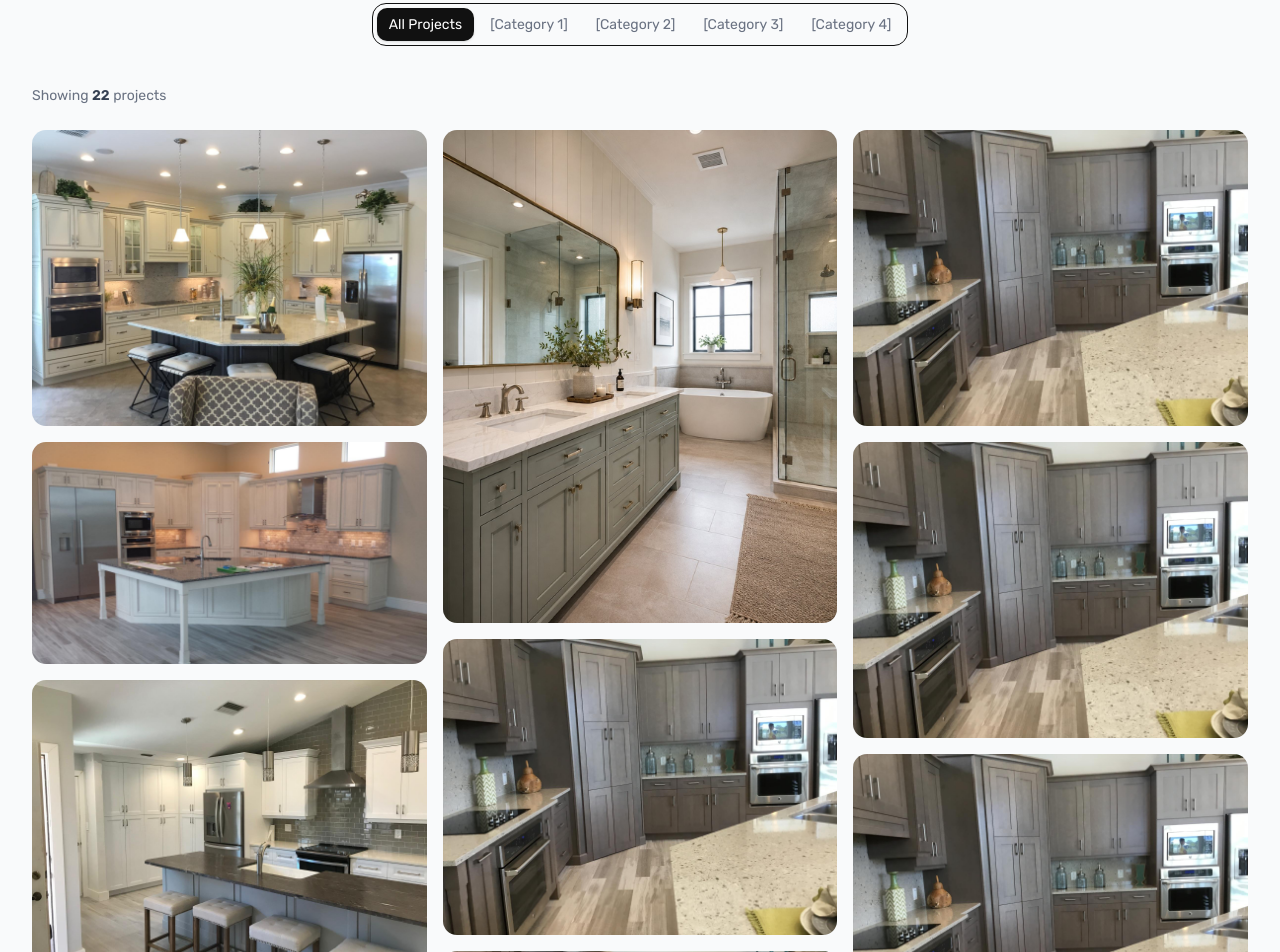
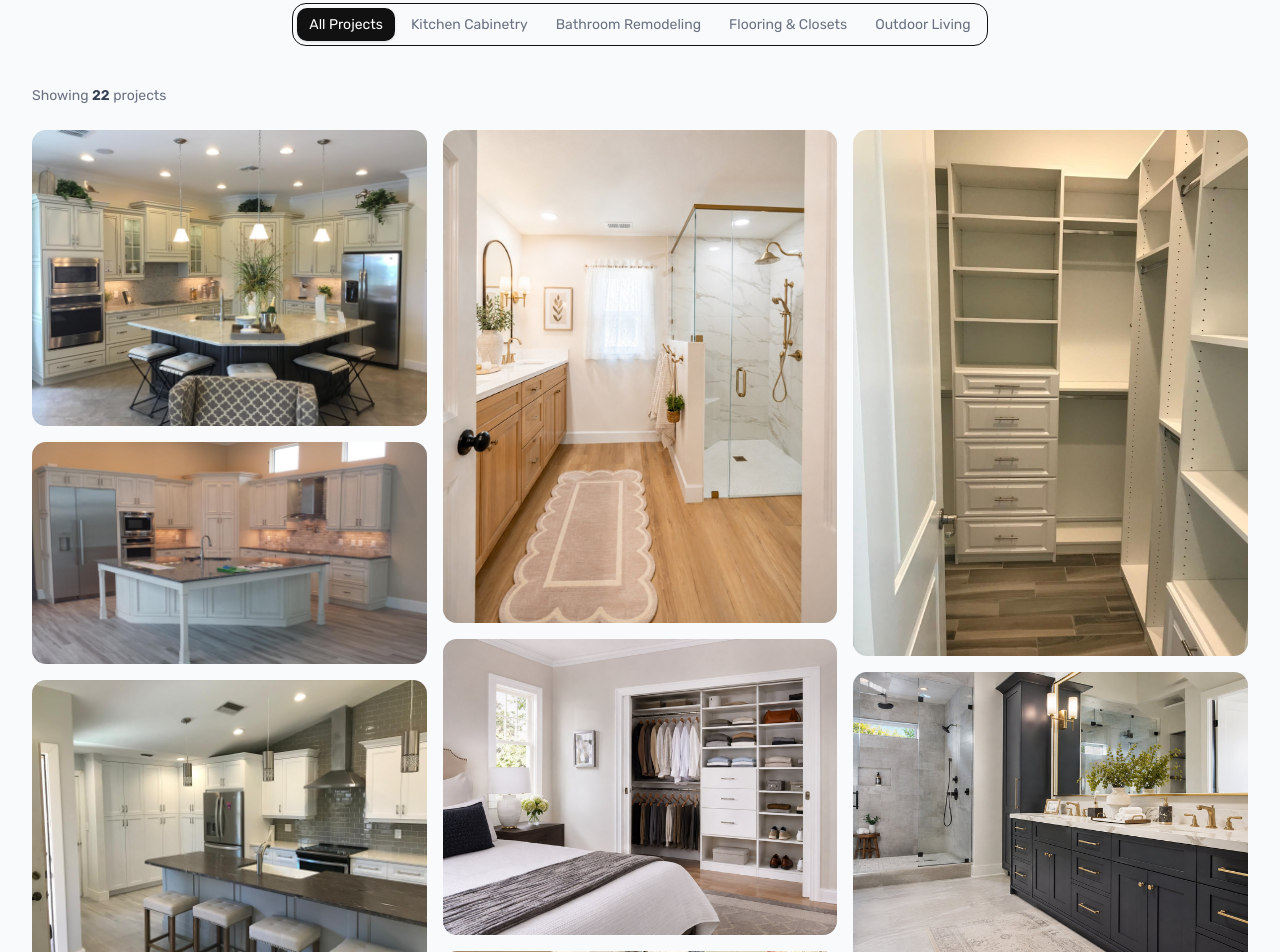
Before and after one commit to zarp-git/frontend_pages_master-cabinets, a Next.js app: page /gallery in a window 1280 px wide. Shown: the part 680-1632 px from the top of the page. Built offline with nearby package versions, Linux system fonts and the light colour scheme; no server answers.

Commit message:
fix: gallery.ts real MC photos/labels, remove isPlaceholder logic, fix last brand colors

```diff
--- a/src/constants/gallery.ts
+++ b/src/constants/gallery.ts
@@ -1,7 +1,6 @@
 import type {
   GalleryItem,
   GalleryCategoryTab,
-  GalleryCategory,
 } from "@/types/gallery.type";
 import { COMPANY_NAME } from "@/constants/business-info";
 
@@ -10,50 +9,49 @@ import { COMPANY_NAME } from "@/constants/business-info";
 // ---------------------------------------------------------------------------
 
 export const GALLERY_CATEGORIES: GalleryCategoryTab[] = [
-  { label: "All Projects", value: "all" },
-  { label: "[Category 1]", value: "category-1" },
-  { label: "[Category 2]", value: "category-2" },
-  { label: "[Category 3]", value: "category-3" },
-  { label: "[Category 4]", value: "category-4" },
+  { label: "All Projects",         value: "all" },
+  { label: "Kitchen Cabinetry",    value: "category-1" },
+  { label: "Bathroom Remodeling",  value: "category-2" },
+  { label: "Flooring & Closets",   value: "category-3" },
+  { label: "Outdoor Living",       value: "category-4" },
 ];
 
-const CITIES = ["[City 1]", "[City 2]", "[City 3]"];
+const CITIES = ["Naples, FL", "Fort Myers, FL", "Marco Island, FL"];
 
 // ---------------------------------------------------------------------------
-// Gallery items — each src is unique, no repetition within "all" view
-// image1-7 used once each; remaining cards use zarp-logomark-black as placeholder
+// Gallery items — all use real Master Cabinets project photos
 // ---------------------------------------------------------------------------
 
 export const GALLERY_ITEMS: GalleryItem[] = [
-  // category-1 — 6 items
-  { id: "category-1-01", title: "[Project Title 1]", src: "/images/projects/luxury-kitchen-remodel-custom-cabinets.jpg",              category: "category-1", location: CITIES[0], featured: true },
-  { id: "category-1-02", title: "[Project Title 2]", src: "/images/projects/custom-kitchen-cabinetry-remodel.jpg",              category: "category-1", location: CITIES[1] },
-  { id: "category-1-03", title: "[Project Title 3]", src: "/images/projects/full-kitchen-remodel-custom-cabinetry.jpg",              category: "category-1", location: CITIES[2] },
-  { id: "category-1-04", title: "[Project Title 4]", src: "/images/projects/gray-custom-kitchen-cabinetry.jpg", category: "category-1", location: CITIES[0] },
-  { id: "category-1-05", title: "[Project Title 5]", src: "/images/projects/gray-custom-kitchen-cabinetry.jpg", category: "category-1", location: CITIES[1] },
-  { id: "category-1-06", title: "[Project Title 6]", src: "/images/projects/gray-custom-kitchen-cabinetry.jpg", category: "category-1", location: CITIES[2] },
+  // category-1: Kitchen Cabinetry — 6 items
+  { id: "category-1-01", title: "Luxury Kitchen Remodel with Custom Cabinetry",     src: "/images/projects/luxury-kitchen-remodel-custom-cabinets.jpg",  category: "category-1", location: CITIES[0], featured: true },
+  { id: "category-1-02", title: "Custom Kitchen Cabinetry Remodel",                 src: "/images/projects/custom-kitchen-cabinetry-remodel.jpg",         category: "category-1", location: CITIES[1] },
+  { id: "category-1-03", title: "Full Kitchen Remodel with Custom Cabinetry",       src: "/images/projects/full-kitchen-remodel-custom-cabinetry.jpg",    category: "category-1", location: CITIES[2] },
+  { id: "category-1-04", title: "Modern Custom Kitchen Cabinetry",                  src: "/images/projects/modern-custom-kitchen-cabinetry.jpg",          category: "category-1", location: CITIES[0] },
+  { id: "category-1-05", title: "Custom White Kitchen Cabinetry",                   src: "/images/projects/custom-white-kitchen-cabinetry.jpg",           category: "category-1", location: CITIES[1] },
+  { id: "category-1-06", title: "Gray Custom Kitchen Cabinetry",                    src: "/images/projects/gray-custom-kitchen-cabinetry.jpg",            category: "category-1", location: CITIES[2] },
 
-  // category-2 — 6 items
-  { id: "category-2-01", title: "[Project Title 1]", src: "/images/projects/custom-white-kitchen-cabinetry.jpg",              category: "category-2", location: CITIES[0], featured: true },
-  { id: "category-2-02", title: "[Project Title 2]", src: "/images/projects/modern-custom-kitchen-cabinetry.jpg",              category: "category-2", location: CITIES[1] },
-  { id: "category-2-03", title: "[Project Title 3]", src: "/images/projects/bathroom_remodel_finished_01.jpg",              category: "category-2", location: CITIES[2] },
-  { id: "category-2-04", title: "[Project Title 4]", src: "/images/projects/gray-custom-kitchen-cabinetry.jpg", category: "category-2", location: CITIES[0] },
-  { id: "category-2-05", title: "[Project Title 5]", src: "/images/projects/gray-custom-kitchen-cabinetry.jpg", category: "category-2", location: CITIES[1] },
-  { id: "category-2-06", title: "[Project Title 6]", src: "/images/projects/gray-custom-kitchen-cabinetry.jpg", category: "category-2", location: CITIES[2] },
+  // category-2: Bathroom Remodeling — 6 items
+  { id: "category-2-01", title: "Bathroom Remodel — Finished Results",              src: "/images/projects/bathroom_remodel_finished_01.jpg",            category: "category-2", location: CITIES[0], featured: true },
+  { id: "category-2-02", title: "Bathroom Remodel — Custom Tile and Fixtures",      src: "/images/projects/bathroom_remodel_finished_02.jpg",            category: "category-2", location: CITIES[1] },
+  { id: "category-2-03", title: "Bathroom Remodel — Spa-Style Shower",              src: "/images/projects/bathroom_remodel_finished_03.jpg",            category: "category-2", location: CITIES[2] },
+  { id: "category-2-04", title: "Bathroom Remodel — Full Gut and Renovation",       src: "/images/projects/bathroom_remodel_finished_04.jpg",            category: "category-2", location: CITIES[0] },
+  { id: "category-2-05", title: "Bathroom Demolition and Complete Renovation",      src: "/images/projects/bathroom_demolition_01.jpg",                  category: "category-2", location: CITIES[1] },
+  { id: "category-2-06", title: "Custom Bathroom Cabinetry and Vanity",             src: "/images/projects/cabinetry_kitchen_finished_02.jpg",           category: "category-2", location: CITIES[2] },
 
-  // category-3 — 5 items
-  { id: "category-3-01", title: "[Project Title 1]", src: "/images/projects/dark-wood-flooring-installation.jpg",              category: "category-3", location: CITIES[0], featured: true },
-  { id: "category-3-02", title: "[Project Title 2]", src: "/images/projects/gray-custom-kitchen-cabinetry.jpg", category: "category-3", location: CITIES[1] },
-  { id: "category-3-03", title: "[Project Title 3]", src: "/images/projects/gray-custom-kitchen-cabinetry.jpg", category: "category-3", location: CITIES[2] },
-  { id: "category-3-04", title: "[Project Title 4]", src: "/images/projects/gray-custom-kitchen-cabinetry.jpg", category: "category-3", location: CITIES[0] },
-  { id: "category-3-05", title: "[Project Title 5]", src: "/images/projects/gray-custom-kitchen-cabinetry.jpg", category: "category-3", location: CITIES[1] },
+  // category-3: Flooring & Closets — 5 items
+  { id: "category-3-01", title: "Dark Wood Flooring Installation",                  src: "/images/projects/dark-wood-flooring-installation.jpg",          category: "category-3", location: CITIES[0], featured: true },
+  { id: "category-3-02", title: "Flooring and Staircase Remodeling",                src: "/images/projects/flooring-and-staircase-remodeling.jpg",        category: "category-3", location: CITIES[1] },
+  { id: "category-3-03", title: "Residential Flooring Installation",                src: "/images/projects/residential-flooring-installation.jpg",        category: "category-3", location: CITIES[2] },
+  { id: "category-3-04", title: "Custom Walk-In Closet Installation",               src: "/images/projects/custom-walk-in-closet-installation.jpg",       category: "category-3", location: CITIES[0] },
+  { id: "category-3-05", title: "Bedroom Closet Remodel",                           src: "/images/projects/bedroom_closet_remodel_01.jpg",                category: "category-3", location: CITIES[1] },
 
-  // category-4 — 5 items
-  { id: "category-4-01", title: "[Project Title 1]", src: "/images/projects/gray-custom-kitchen-cabinetry.jpg", category: "category-4", location: CITIES[0], featured: true },
-  { id: "category-4-02", title: "[Project Title 2]", src: "/images/projects/gray-custom-kitchen-cabinetry.jpg", category: "category-4", location: CITIES[1] },
-  { id: "category-4-03", title: "[Project Title 3]", src: "/images/projects/gray-custom-kitchen-cabinetry.jpg", category: "category-4", location: CITIES[2] },
-  { id: "category-4-04", title: "[Project Title 4]", src: "/images/projects/gray-custom-kitchen-cabinetry.jpg", category: "category-4", location: CITIES[0] },
-  { id: "category-4-05", title: "[Project Title 5]", src: "/images/projects/gray-custom-kitchen-cabinetry.jpg", category: "category-4", location: CITIES[1] },
+  // category-4: Outdoor Living — 5 items
+  { id: "category-4-01", title: "Custom Outdoor Kitchen Cabinetry",                 src: "/images/projects/custom-outdoor-kitchen-cabinetry.jpg",         category: "category-4", location: CITIES[0], featured: true },
+  { id: "category-4-02", title: "Custom Outdoor Living Remodel",                    src: "/images/projects/custom-outdoor-living-remodel.jpg",            category: "category-4", location: CITIES[1] },
+  { id: "category-4-03", title: "Custom Built-In Entertainment Center",             src: "/images/projects/custom-built-in-entertainment-center.jpg",     category: "category-4", location: CITIES[2] },
+  { id: "category-4-04", title: "Custom Laundry Room Cabinetry",                    src: "/images/projects/custom-laundry-room-cabinetry.jpg",            category: "category-4", location: CITIES[0] },
+  { id: "category-4-05", title: "Custom Storage and Wine Cabinetry",                src: "/images/projects/custom-storage-and-wine-cabinetry.jpg",        category: "category-4", location: CITIES[1] },
 ];
 
 // ---------------------------------------------------------------------------
@@ -61,7 +59,6 @@ export const GALLERY_ITEMS: GalleryItem[] = [
 // ---------------------------------------------------------------------------
 
 export const GALLERY_SEO = {
-  metaTitle: `Project Gallery | ${COMPANY_NAME}`,
-  metaDescription:
-    "[Gallery SEO description — present the completed projects and available categories for viewing.]",
-} as const;
+  metaTitle: `Project Gallery | ${COMPANY_NAME} — Naples, FL`,
+  metaDescription: `Browse our portfolio of custom cabinetry, kitchen remodels, bathroom renovations, flooring installations, and outdoor living projects across Southwest Florida.`,
+};
--- a/src/presentation/pages/(public)/gallery/gallery.view.tsx
+++ b/src/presentation/pages/(public)/gallery/gallery.view.tsx
@@ -165,7 +165,6 @@ function GalleryCard({
   item: GalleryItem;
   onClick: () => void;
 }) {
-  const isPlaceholder = item.src.includes("zarp-logomark-black");
   const height = item.featured ? 500 : 400;
 
   return (
@@ -174,23 +173,14 @@ function GalleryCard({
       onClick={onClick}
       className="group relative w-full break-inside-avoid rounded-xl overflow-hidden cursor-pointer block focus:outline-none focus-visible:ring-2 focus-visible:ring-primary"
     >
-      <div
-        className={cn(
-          isPlaceholder && "bg-gray-700 flex items-center justify-center",
-          isPlaceholder && (item.featured ? "h-[500px]" : "h-[400px]")
-        )}
-      >
+      <div>
         <Image
           src={item.src}
           alt={item.title}
           width={600}
           height={height}
           sizes="(max-width: 640px) 100vw, (max-width: 1024px) 50vw, 33vw"
-          className={
-            isPlaceholder
-              ? "w-32 h-auto object-contain opacity-30"
-              : "w-full h-auto object-cover transition-transform duration-500 group-hover:scale-105"
-          }
+          className="w-full h-auto object-cover transition-transform duration-500 group-hover:scale-105"
         />
       </div>
 
--- a/src/presentation/pages/(public)/reviews/reviews.view.tsx
+++ b/src/presentation/pages/(public)/reviews/reviews.view.tsx
@@ -102,7 +102,7 @@ export function ReviewsPageView() {
           <h1 className="font-clash font-medium text-3xl sm:text-4xl md:text-5xl lg:text-[60px] leading-tight md:leading-[61.8px] text-[#111827]">
             Designed With Care.
           </h1>
-          <span className="font-clash font-medium text-3xl sm:text-4xl md:text-5xl lg:text-[60px] leading-tight md:leading-[61.8px] text-[#968272]">
+          <span className="font-clash font-medium text-3xl sm:text-4xl md:text-5xl lg:text-[60px] leading-tight md:leading-[61.8px] text-[#958272]">
             Remembered for the Experience.
           </span>
         </div>
@@ -119,7 +119,7 @@ export function ReviewsPageView() {
                 className={cn(
                   "px-4 sm:px-5 py-2 rounded-[999px] font-clash font-medium text-[13px] leading-[19.5px] transition-all duration-200",
                   isActive
-                    ? "bg-[#403023] text-white shadow-sm"
+                    ? "bg-[#3F2F22] text-white shadow-sm"
                     : "bg-[#F3F4F6] text-[#4B5563] hover:bg-[#E5E7EB] hover:text-[#111827]"
                 )}
               >
```
